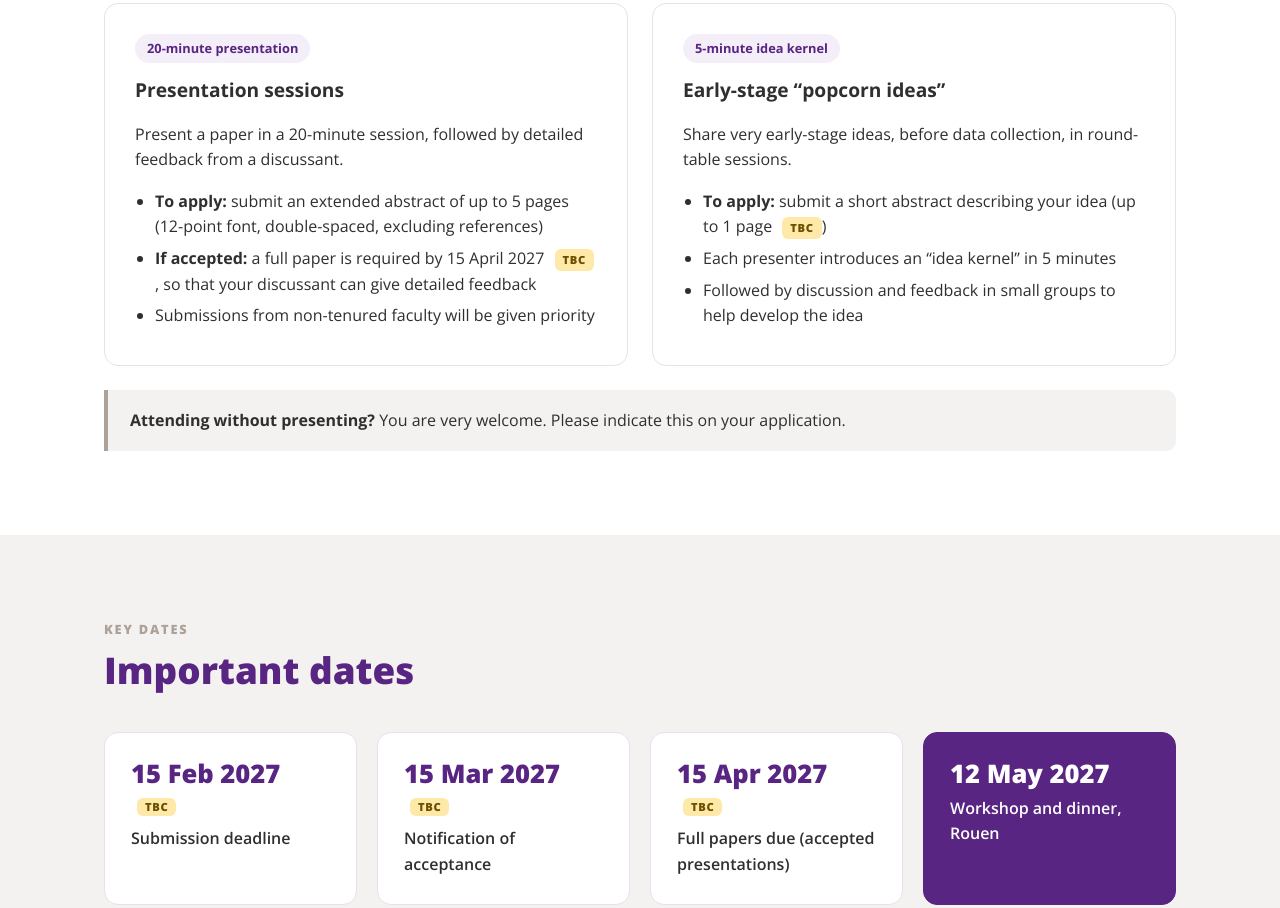
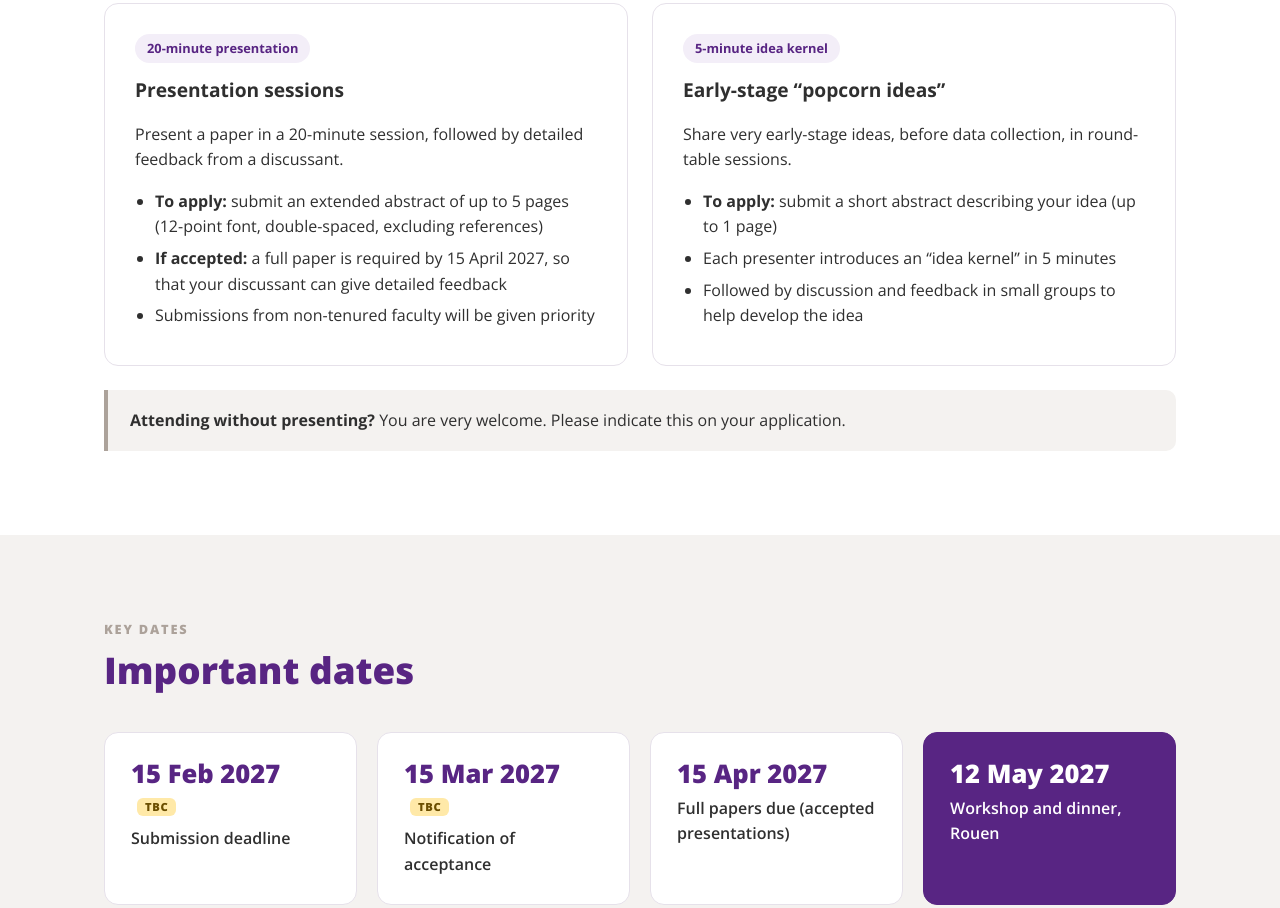
Before and after one commit to NEOMAOB/ob-workshop-2027, a plain HTML site: page index.html in a window 1280 px wide. Shown: the part 2458-3366 px from the top of the page. Drawn offline with nearby package versions, Linux system fonts and the light colour scheme.

Commit message:
Add files via upload

```diff
--- a/index.html
+++ b/index.html
@@ -285,7 +285,7 @@
         <p>Present a paper in a 20-minute session, followed by detailed feedback from a discussant.</p>
         <ul>
           <li><b>To apply:</b> submit an extended abstract of up to 5 pages (12-point font, double-spaced, excluding references)</li>
-          <li><b>If accepted:</b> a full paper is required by 15 April 2027 <span class="tbc">TBC</span>, so that your discussant can give detailed feedback</li>
+          <li><b>If accepted:</b> a full paper is required by 15 April 2027, so that your discussant can give detailed feedback</li>
           <li>Submissions from non-tenured faculty will be given priority</li>
         </ul>
       </div>
@@ -294,7 +294,7 @@
         <h3>Early-stage “popcorn ideas”</h3>
         <p>Share very early-stage ideas, before data collection, in round-table sessions.</p>
         <ul>
-          <li><b>To apply:</b> submit a short abstract describing your idea (up to 1 page <span class="tbc">TBC</span>)</li>
+          <li><b>To apply:</b> submit a short abstract describing your idea (up to 1 page)</li>
           <li>Each presenter introduces an “idea kernel” in 5 minutes</li>
           <li>Followed by discussion and feedback in small groups to help develop the idea</li>
         </ul>
@@ -313,7 +313,7 @@
     <div class="timeline">
       <div class="date-card"><div class="d">15 Feb 2027 <span class="tbc">TBC</span></div><div class="l">Submission deadline</div></div>
       <div class="date-card"><div class="d">15 Mar 2027 <span class="tbc">TBC</span></div><div class="l">Notification of acceptance</div></div>
-      <div class="date-card"><div class="d">15 Apr 2027 <span class="tbc">TBC</span></div><div class="l">Full papers due (accepted presentations)</div></div>
+      <div class="date-card"><div class="d">15 Apr 2027</div><div class="l">Full papers due (accepted presentations)</div></div>
       <div class="date-card main"><div class="d">12 May 2027</div><div class="l">Workshop and dinner, Rouen</div></div>
     </div>
   </div>
```
